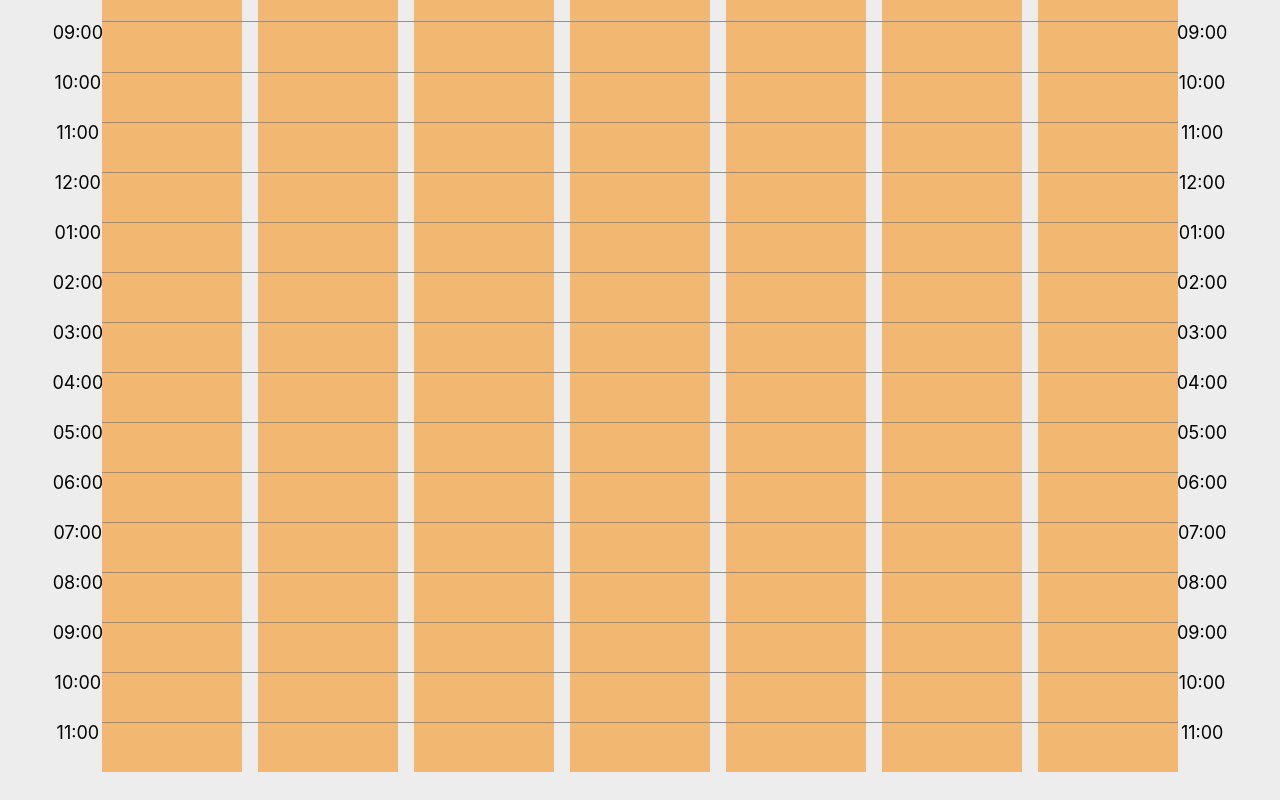
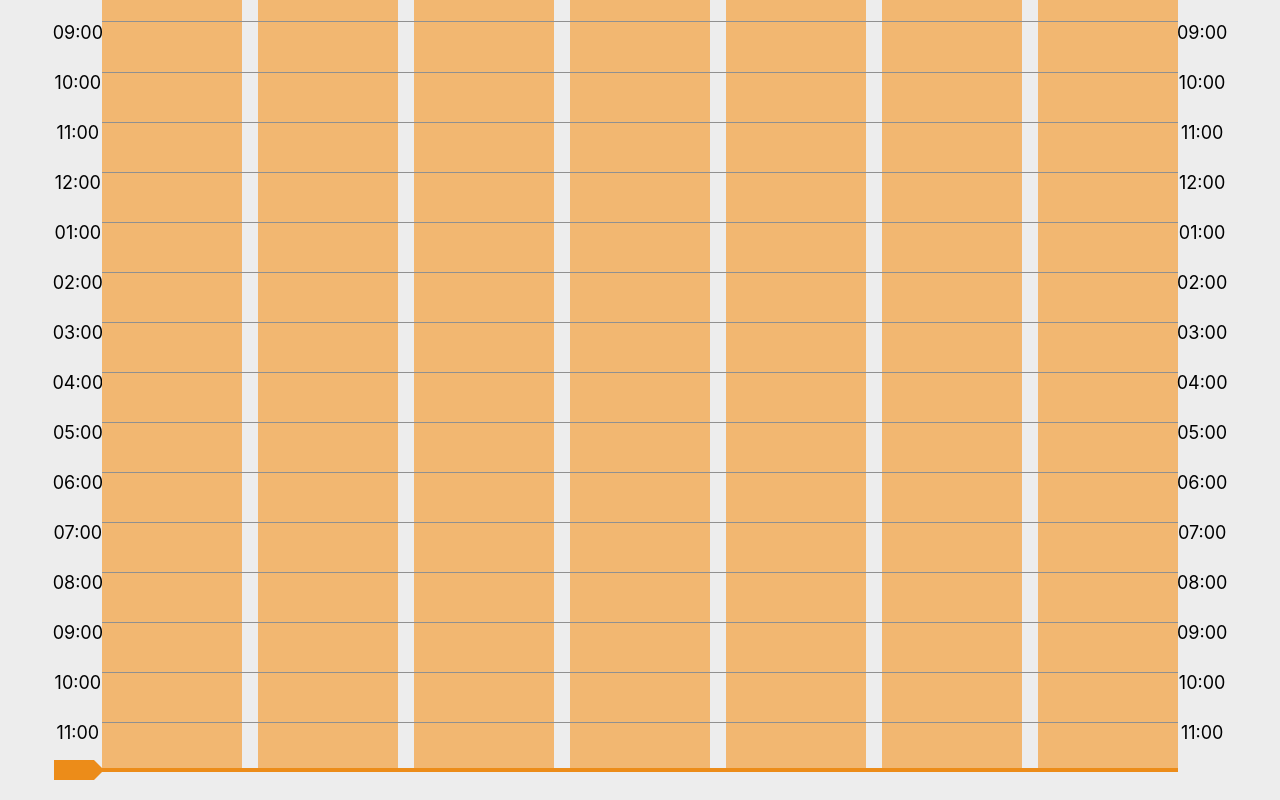
Before and after one commit to blloop/weeklies-alpha, a React (Create React App) app: page / in a window 1280 px wide. Shown: the part 634-1434 px from the top of the page. Built offline with nearby package versions, Linux system fonts and the light colour scheme.

Commit message:
add daily end line

```diff
--- a/src/EventList.css
+++ b/src/EventList.css
@@ -123,9 +123,16 @@
 
 .shade {
     position: absolute;
-    top: 60px;
     z-index: 9;
     background-color: rgba(144, 144, 144, 0.5);
+}
+
+.shade:not(.bottom) {
+    top: 60px;
+}
+
+.bottom {
+    bottom: 0px;
 }
 
 .start-line {
--- a/src/components/Calendar.js
+++ b/src/components/Calendar.js
@@ -25,6 +25,8 @@ const Calendar = () => {
     const [start, setStart] = useState(getInfo ?
         JSON.parse(getInfo)['start'] : 0
     );
+    const [end, setEnd] = useState(getInfo ?
+        JSON.parse(getInfo)['end'] : 48)
     const [upcoming, setUpcoming] = useState({
         title: '',
         day: 'Sunday',
@@ -159,10 +161,11 @@ const Calendar = () => {
             JSON.stringify({
                 accent: colorNames[index],
                 format: format,
-                start: start
+                start: start,
+                end: end
             })
         );
-    }, [format, start]);
+    }, [format, start, end]);
 
     // Toggles time format used
     const changeFormat = () => {
@@ -172,7 +175,8 @@ const Calendar = () => {
             JSON.stringify({
                 accent: accent,
                 format: !format,
-                start: start
+                start: start,
+                end: end
             })
         );
     };
@@ -185,9 +189,25 @@ const Calendar = () => {
             JSON.stringify({
                 accent: accent,
                 format: format,
-                start: num
+                start: num,
+                end: end
             })
         );
+    }
+
+    // Changes daily end time
+    const changeEnd = (num) => {
+        setEnd(num);
+        localStorage.setItem(
+            'weeklies-info',
+            JSON.stringify({
+                accent: accent,
+                format: format,
+                start: start,
+                end: num
+            })
+        );
+        console.log("change end to " + end);
     }
 
     useEffect(() => {changeAccent(
@@ -233,6 +253,8 @@ const Calendar = () => {
                 monoDay={mono}
                 start={start}
                 changeStart={changeStart}
+                end={end}
+                changeEnd={changeEnd}
                 setMono={setMono}
                 setDialog={setDialog}
                 format={format}/>
--- a/src/components/EventList.js
+++ b/src/components/EventList.js
@@ -33,6 +33,9 @@ const EventList = props => {
             <div className='shade'
                 style={{height: 25 * props.start}}>
             </div>
+            <div className='shade bottom'
+                style={{position: 'absolute', bottom: 0, height: 25 * (48 - props.end)}}>
+            </div>
             <div className='start-line'
                 style={{ top: (25 * props.start) + 56}}>
                 <hr/>
@@ -44,6 +47,22 @@ const EventList = props => {
                     onMouseMove={(event) => {
                         let pos = Math.floor((event.pageY - 185) / 25)
                         if (clicked) props.changeStart(pos > 0 ? pos : 0);
+                    }}>
+                    <div className='box'></div>
+                    <div className='arrow'></div>
+                </div>
+            </div>
+            <div className='start-line'
+                style={{ top: (25 * props.end) + 56}}>
+                <hr/>
+                <div
+                    className='drag'
+                    onMouseDown={() => setClicked(true)}
+                    onMouseUp={() => setClicked(false)}
+                    onMouseLeave={() => setClicked(false)}
+                    onMouseMove={(event) => {
+                        let pos = Math.floor((event.pageY - 185) / 25)
+                        if (clicked) props.changeEnd(pos > 0 ? pos : 0);
                     }}>
                     <div className='box'></div>
                     <div className='arrow'></div>
```
